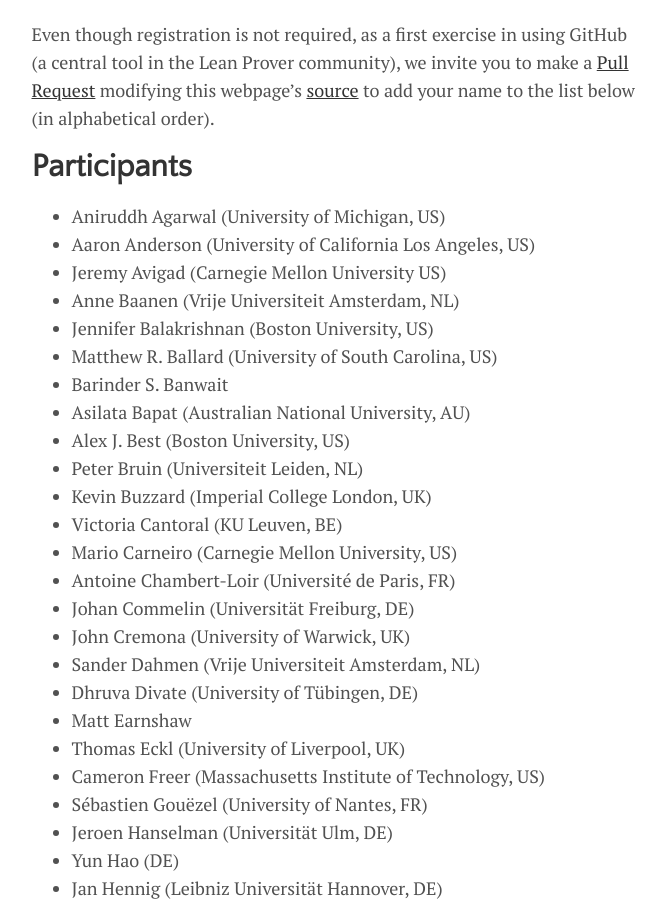
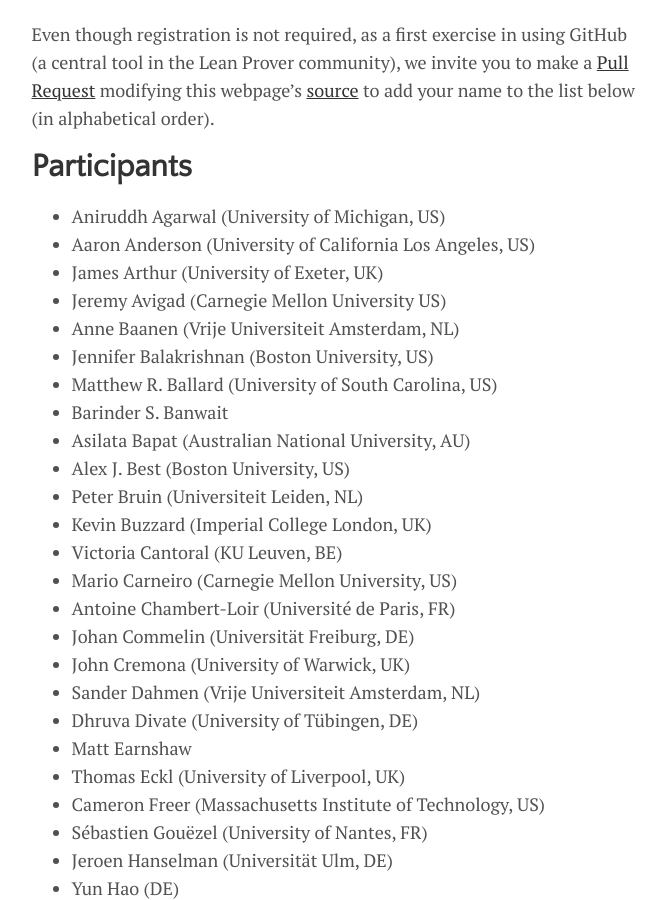
Before and after one commit to leanprover-community/lftcm2020, a Jekyll site: the page built from docs/participants.md, in a window 1280 px wide and 900 px high, scrolled down 302 px. Shown: the whole window, without its empty margins (301-966 px from the left). Built offline with Jekyll 4.4.1, drawn with Linux system fonts in a browser that asks for light colours.

Commit message:
Added my name

```diff
--- a/docs/participants.md
+++ b/docs/participants.md
@@ -26,6 +26,7 @@
 
 * Aniruddh Agarwal (University of Michigan, US)
 * Aaron Anderson (University of California Los Angeles, US)
+* James Arthur (University of Exeter, UK)
 * Jeremy Avigad (Carnegie Mellon University US)
 * Anne Baanen (Vrije Universiteit Amsterdam, NL)
 * Jennifer Balakrishnan (Boston University, US)
```
